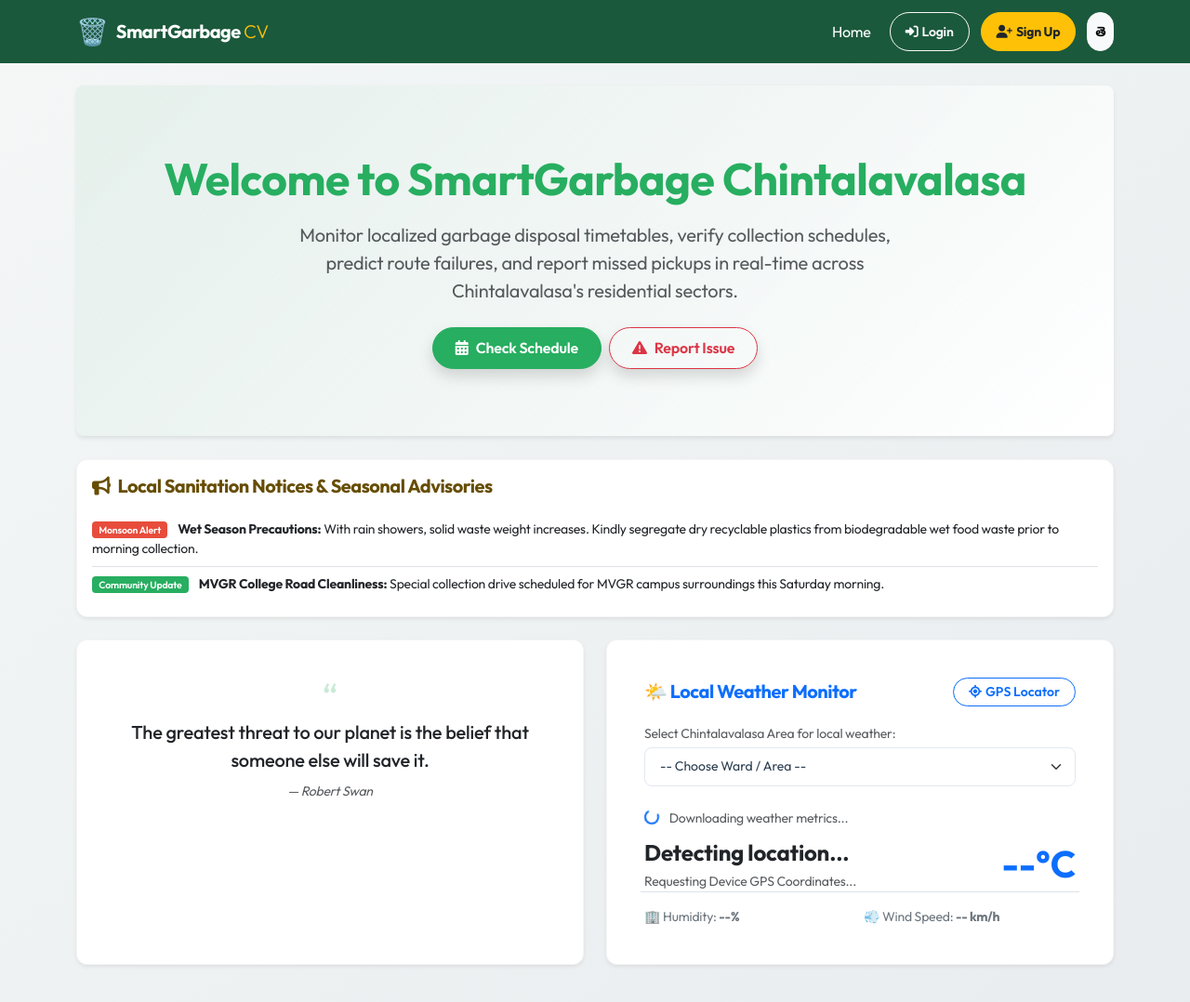
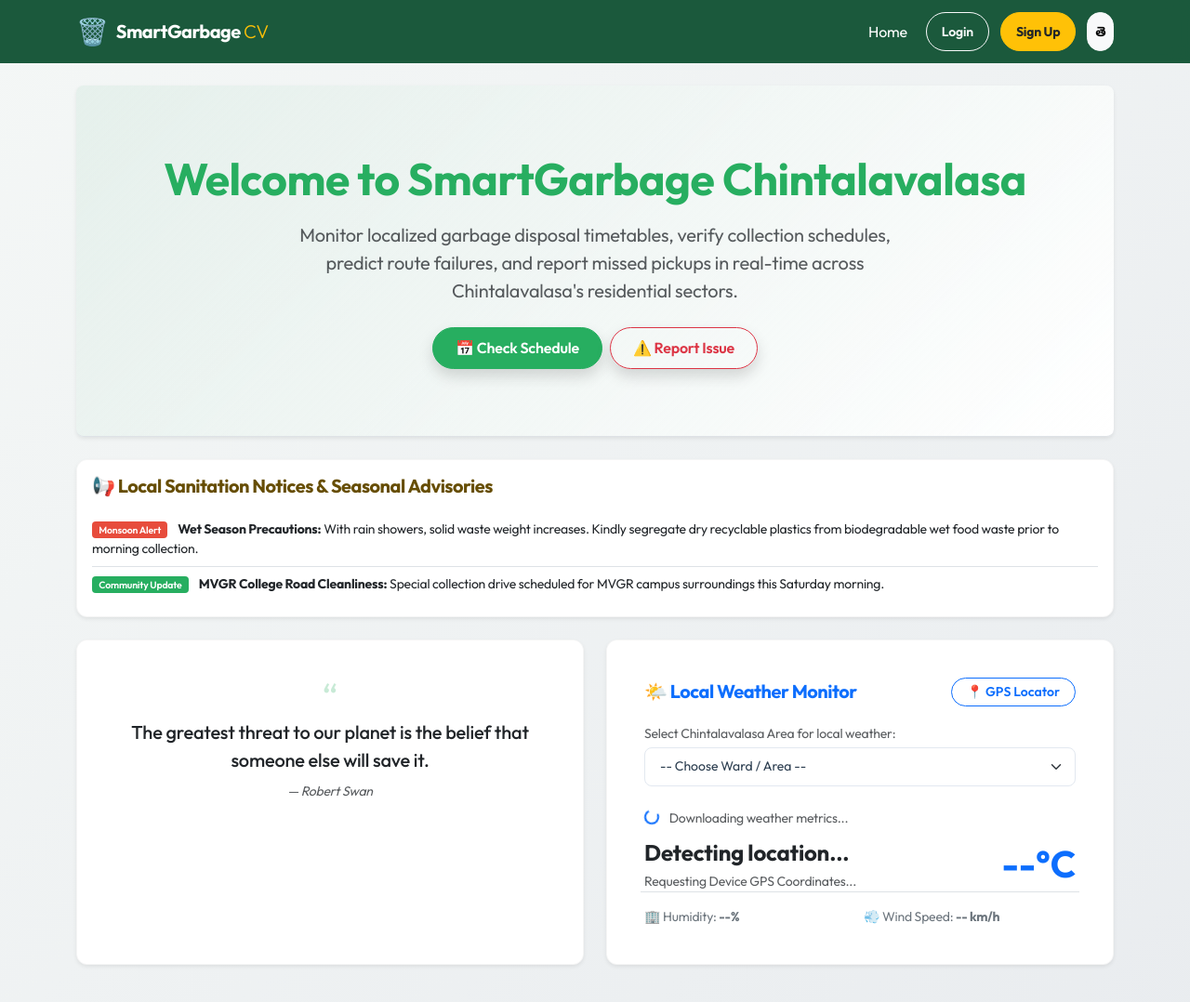
Before and after one commit to jaganmohan08112005-sketch/SmartgarbageCSP, a Flask app: page / in a window 1280 px wide. Shown: the top 1078 px of the page at 93% size. Run offline with Flask 3, Linux system fonts and the light colour scheme; parts of the project's set-up code (start-up, migrations or seed data) failed here and were passed over; some libraries are stand-ins or nearby versions.

Commit message:
Revert to older UI design (emoji nav, no Font Awesome/SweetAlert/Animate polish)

```diff
--- a/app/templates/base.html
+++ b/app/templates/base.html
@@ -17,10 +17,6 @@
 
     <!-- Bootstrap 5 CDN -->
     <link href="https://cdn.jsdelivr.net/npm/bootstrap@5.3.0/dist/css/bootstrap.min.css" rel="stylesheet">
-    <!-- Font Awesome (vector icons for bins, trucks, alerts, profiles) -->
-    <link rel="stylesheet" href="https://cdnjs.cloudflare.com/ajax/libs/font-awesome/6.5.2/css/all.min.css">
-    <!-- Animate.css (subtle CSS animations: pulsing full-bin alerts) -->
-    <link rel="stylesheet" href="https://cdnjs.cloudflare.com/ajax/libs/animate.css/4.1.1/animate.min.css">
     <!-- Local Production Assets Override Overlay -->
     <link rel="stylesheet" href="{{ url_for('static', filename='style.css') }}">
 
@@ -59,18 +55,18 @@
                     <a class="nav-link text-white px-3" href="/">Home</a>
                     {% if session.get('user_id') %}
                         {% if session.get('role') == 'admin' %}
-                            <a class="nav-link text-white px-3" href="/schedule"><i class="fa-solid fa-calendar-days"></i> Schedules</a>
-                            <a class="nav-link text-white px-3" href="/analytics"><i class="fa-solid fa-chart-line"></i> Analytics Hub</a>
-                            <a class="nav-link text-warning fw-bold px-3" href="/admin"><i class="fa-solid fa-gear"></i> Admin Console</a>
+                            <a class="nav-link text-white px-3" href="/schedule">Schedules</a>
+                            <a class="nav-link text-white px-3" href="/analytics">📈 Analytics Hub</a>
+                            <a class="nav-link text-warning fw-bold px-3" href="/admin">🔧 Admin Console</a>
                         {% elif session.get('role') == 'worker' %}
-                            <a class="nav-link text-info fw-bold px-3" href="/worker"><i class="fa-solid fa-truck-fast"></i> Worker Portal</a>
+                            <a class="nav-link text-info fw-bold px-3" href="/worker">🚛 Worker Portal</a>
                         {% else %}
-                            <a class="nav-link text-white px-3" href="/schedule"><i class="fa-solid fa-calendar-days"></i> Schedules</a>
-                            <a class="nav-link text-white px-3" href="/report"><i class="fa-solid fa-triangle-exclamation"></i> Report Issue</a>
-                            <a class="nav-link text-info fw-bold px-3" href="/dashboard"><i class="fa-solid fa-gauge-high"></i> My Dashboard</a>
+                            <a class="nav-link text-white px-3" href="/schedule">Schedules</a>
+                            <a class="nav-link text-white px-3" href="/report">Report Issue</a>
+                            <a class="nav-link text-info fw-bold px-3" href="/dashboard">📋 My Dashboard</a>
                         {% endif %}
-                        <a class="nav-link text-white-50 px-3" href="/transparency"><i class="fa-solid fa-location-dot"></i> Ward Transparency</a>
-                        <a class="nav-link text-white-50 px-3" href="/register/picker"><i class="fa-solid fa-recycle"></i> Picker Sign-up</a>
+                        <a class="nav-link text-white-50 px-3" href="/transparency">🏘️ Ward Transparency</a>
+                        <a class="nav-link text-white-50 px-3" href="/register/picker">♻️ Picker Sign-up</a>
                         <div class="nav-item dropdown ms-lg-2">
                             <a class="btn btn-outline-light btn-sm dropdown-toggle px-3 py-1.5 rounded-pill" href="#" role="button" data-bs-toggle="dropdown" aria-expanded="false">
                                 👤 {{ session.get('username') }}
@@ -78,19 +74,19 @@
                             </a>
                             <ul class="dropdown-menu dropdown-menu-end shadow border-0 mt-2">
                                 {% if session.get('role') == 'admin' %}
-                                    <li><a class="dropdown-item" href="/admin"><i class="fa-solid fa-gear me-2"></i>Admin Console</a></li>
+                                    <li><a class="dropdown-item" href="/admin">Admin Console</a></li>
                                 {% elif session.get('role') == 'worker' %}
-                                    <li><a class="dropdown-item" href="/worker"><i class="fa-solid fa-truck-fast me-2"></i>Worker Portal</a></li>
+                                    <li><a class="dropdown-item" href="/worker">Worker Portal</a></li>
                                 {% else %}
-                                    <li><a class="dropdown-item" href="/dashboard"><i class="fa-solid fa-gauge-high me-2"></i>My Dashboard</a></li>
+                                    <li><a class="dropdown-item" href="/dashboard">My Dashboard</a></li>
                                 {% endif %}
                                 <li><hr class="dropdown-divider"></li>
-                                <li><a class="dropdown-item text-danger" href="/logout"><i class="fa-solid fa-right-from-bracket me-2"></i>Logout</a></li>
+                                <li><a class="dropdown-item text-danger" href="/logout">Logout</a></li>
                             </ul>
                         </div>
                     {% else %}
-                        <a class="btn btn-outline-light btn-sm px-3 rounded-pill me-2" href="/login"><i class="fa-solid fa-right-to-bracket me-1"></i>{{ _('Login') }}</a>
-                        <a class="btn btn-warning btn-sm px-3 rounded-pill text-dark fw-bold" href="/register"><i class="fa-solid fa-user-plus me-1"></i>{{ _('Sign Up') }}</a>
+                        <a class="btn btn-outline-light btn-sm px-3 rounded-pill me-2" href="/login">{{ _('Login') }}</a>
+                        <a class="btn btn-warning btn-sm px-3 rounded-pill text-dark fw-bold" href="/register">{{ _('Sign Up') }}</a>
                     {% endif %}
                     <a class="btn btn-light btn-sm px-2 rounded-pill ms-2" href="/set-lang/{% if lang == 'te' %}en{% else %}te{% endif %}" title="Switch language">
                         {% if lang == 'te' %}EN{% else %}తె{% endif %}
@@ -106,17 +102,16 @@
         {% with messages = get_flashed_messages(with_categories=true) %}
             {% if messages %}
                 {% for category, message in messages %}
-                    {% set cat = category if category in ('success','danger','warning','info') else 'info' %}
-                    {% set icon = {
-                        'success': 'fa-circle-check',
-                        'danger':  'fa-circle-exclamation',
-                        'warning': 'fa-triangle-exclamation',
-                        'info':    'fa-circle-info'
-                    }[cat] %}
-                    <div class="alert alert-{{ cat }} alert-dismissible fade show shadow d-flex align-items-center gap-2" role="alert" style="border-radius: 12px;">
-                        <i class="fa-solid {{ icon }} fs-5"></i>
-                        <div>{{ message }}</div>
-                        <button type="button" class="btn-close ms-auto" data-bs-dismiss="alert" aria-label="Close"></button>
+                    <div class="alert alert-{{ 'success' if category == 'success' else 'danger' }} alert-dismissible fade show shadow" role="alert" style="border-radius: 12px;">
+                        <div class="d-flex align-items-center gap-2">
+                            {% if category == 'success' %}
+                                <span>🎉</span>
+                            {% else %}
+                                <span>⚠️</span>
+                            {% endif %}
+                            <div>{{ message }}</div>
+                        </div>
+                        <button type="button" class="btn-close" data-bs-dismiss="alert" aria-label="Close"></button>
                     </div>
                 {% endfor %}
             {% endif %}
@@ -135,20 +130,6 @@
 
     <!-- Bootstrap Core JS Delivery Pipeline Bundles -->
     <script src="https://cdn.jsdelivr.net/npm/bootstrap@5.3.0/dist/js/bootstrap.bundle.min.js"></script>
-    <!-- SweetAlert2 (premium modal confirmations/popups) -->
-    <script src="https://cdn.jsdelivr.net/npm/sweetalert2@11"></script>
-    <script>
-        // Global helper: show a polished SweetAlert2 popup. Falls back to the
-        // native alert if SweetAlert2 failed to load (offline / CDN blocked).
-        function showAlert(title, text, icon) {
-            if (window.Swal) {
-                Swal.fire({ title: title, text: text, icon: icon || 'info', timer: 3500,
-                             showConfirmButton: icon === 'error' });
-            } else {
-                alert((title || '') + (text ? '\n' + text : ''));
-            }
-        }
-    </script>
     <script>
         // Guarantee the navigation menu button (hamburger) opens the menu on click,
         // on every screen size (not just relying on Bootstrap's default collapse).
--- a/app/templates/index.html
+++ b/app/templates/index.html
@@ -8,8 +8,8 @@
             Monitor localized garbage disposal timetables, verify collection schedules, predict route failures, and report missed pickups in real-time across Chintalavalasa's residential sectors.
         </p>
         <div class="d-grid gap-2 d-sm-flex justify-content-sm-center">
-            <a href="/schedule" class="btn btn-success btn-lg px-4 fs-6 shadow"><i class="fa-solid fa-calendar-days me-2"></i>Check Schedule</a>
-            <a href="/report" class="btn btn-outline-danger btn-lg px-4 fs-6 shadow"><i class="fa-solid fa-triangle-exclamation me-2"></i>Report Issue</a>
+            <a href="/schedule" class="btn btn-success btn-lg px-4 fs-6 shadow">📅 Check Schedule</a>
+            <a href="/report" class="btn btn-outline-danger btn-lg px-4 fs-6 shadow">⚠️ Report Issue</a>
         </div>
     </div>
 </div>
@@ -17,9 +17,9 @@
 <!-- Dynamic Municipal Notice Board -->
 <div class="card border-start border-warning border-4 mb-4 shadow-sm animate-fade-in" style="animation-delay: 0.1s;">
     <div class="card-body">
-            <h5 class="text-warning-emphasis fw-bold d-flex align-items-center gap-2 mb-3">
-             <i class="fa-solid fa-bullhorn"></i> Local Sanitation Notices & Seasonal Advisories
-         </h5>
+        <h5 class="text-warning-emphasis fw-bold d-flex align-items-center gap-2 mb-3">
+            📢 Local Sanitation Notices & Seasonal Advisories
+        </h5>
         <div class="list-group list-group-flush small">
             <div class="list-group-item bg-transparent px-0 py-2">
                 <span class="badge bg-danger me-2">Monsoon Alert</span>
@@ -52,7 +52,7 @@
             <div class="card-body">
                 <div class="d-flex justify-content-between align-items-center mb-3">
                     <h5 class="text-primary fw-bold mb-0">🌤️ Local Weather Monitor</h5>
-                    <button class="btn btn-sm btn-outline-primary py-1 px-3 rounded-pill" onclick="getPresentLocationWeather()"><i class="fa-solid fa-location-crosshairs me-1"></i>GPS Locator</button>
+                    <button class="btn btn-sm btn-outline-primary py-1 px-3 rounded-pill" onclick="getPresentLocationWeather()">📍 GPS Locator</button>
                 </div>
 
                 <!-- Front-End Event-Driven Select Handler -->
--- a/app/templates/login.html
+++ b/app/templates/login.html
@@ -45,7 +45,7 @@
                         </div>
 
                         <button type="submit" class="btn btn-success btn-lg w-100 fw-bold shadow-sm mb-3">
-                            <i class="fa-solid fa-right-to-bracket me-2"></i>Sign In
+                            Sign In
                         </button>
                     </form>
                 </div>
@@ -69,7 +69,7 @@
                         </div>
 
                         <button type="submit" class="btn btn-success btn-lg w-100 fw-bold shadow-sm mb-3">
-                            <i class="fa-solid fa-message me-2"></i>Send Login OTP
+                            Send Login OTP
                         </button>
                     </form>
                     <script>
--- a/app/templates/register.html
+++ b/app/templates/register.html
@@ -60,7 +60,7 @@
                 </div>
 
                 <button type="submit" class="btn btn-success btn-lg w-100 fw-bold shadow-sm mb-3">
-                    <i class="fa-solid fa-user-plus me-2"></i>Register Account
+                    Register Account
                 </button>
 
                 <div class="text-center mt-3">
```
